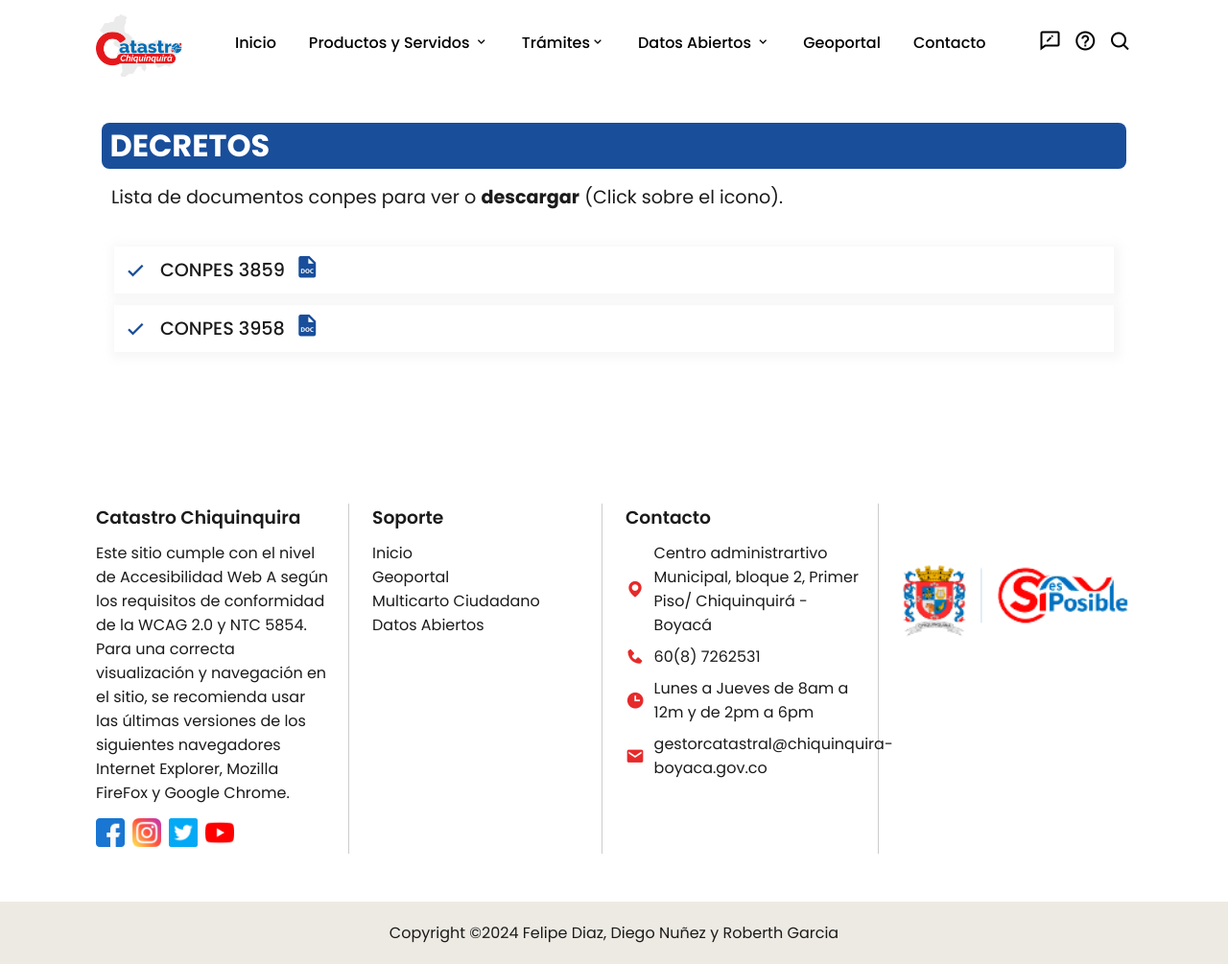
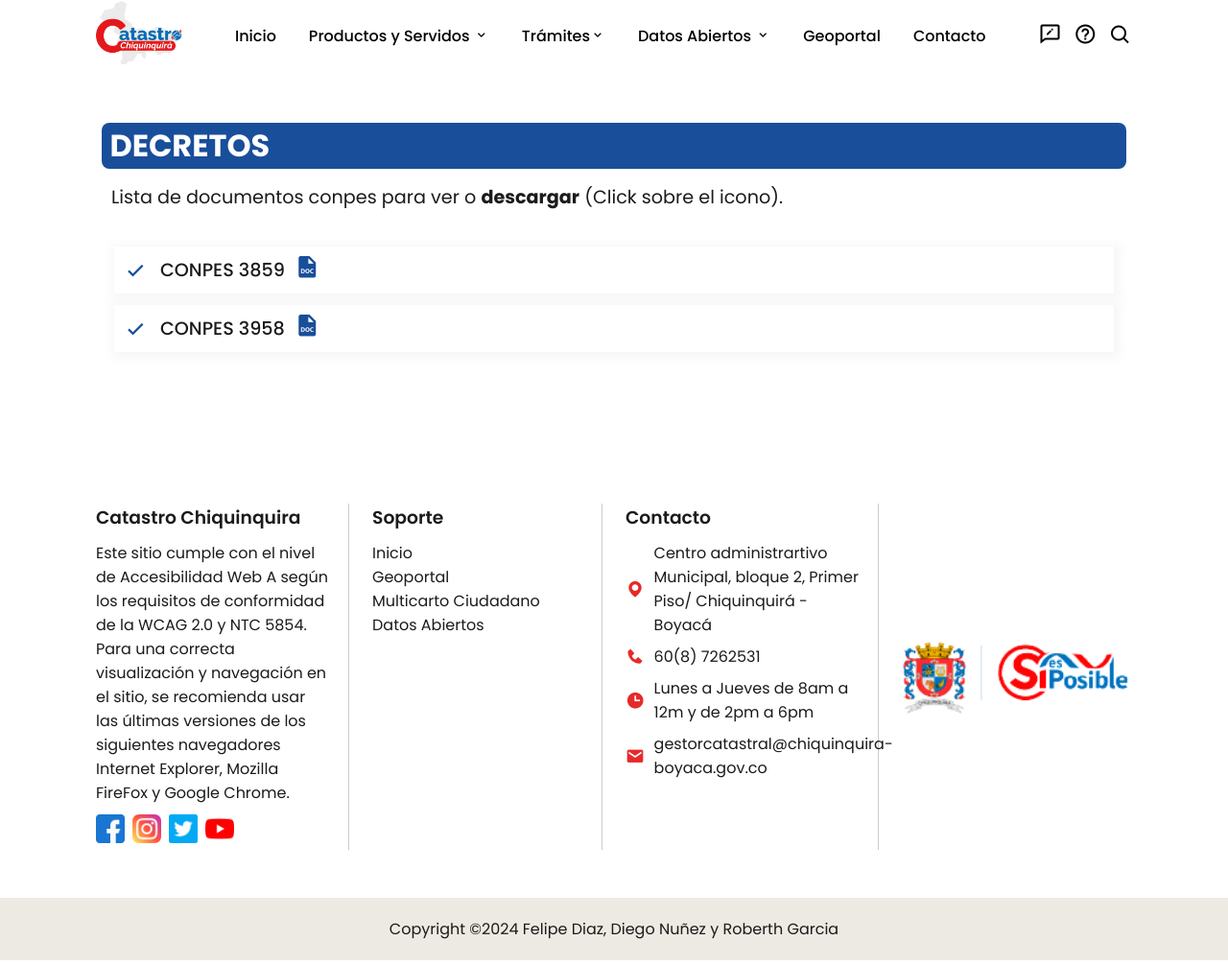
Before and after one commit to RoberthGarcia1404/Catastro, a PHP site: page /archivos/secciones/conpes.php in a window 1280 px wide. Shown: the whole page at 96% size. Run offline with PHP 8.4, Linux system fonts and the light colour scheme.

Commit message:
img centrado

```diff
--- a/css/estilos.css
+++ b/css/estilos.css
@@ -25,8 +25,10 @@
 }
 
 img {
-  margin-top: 15%;
+
   width: 100%;
+margin: auto;
+
 }
 
 body {
```
